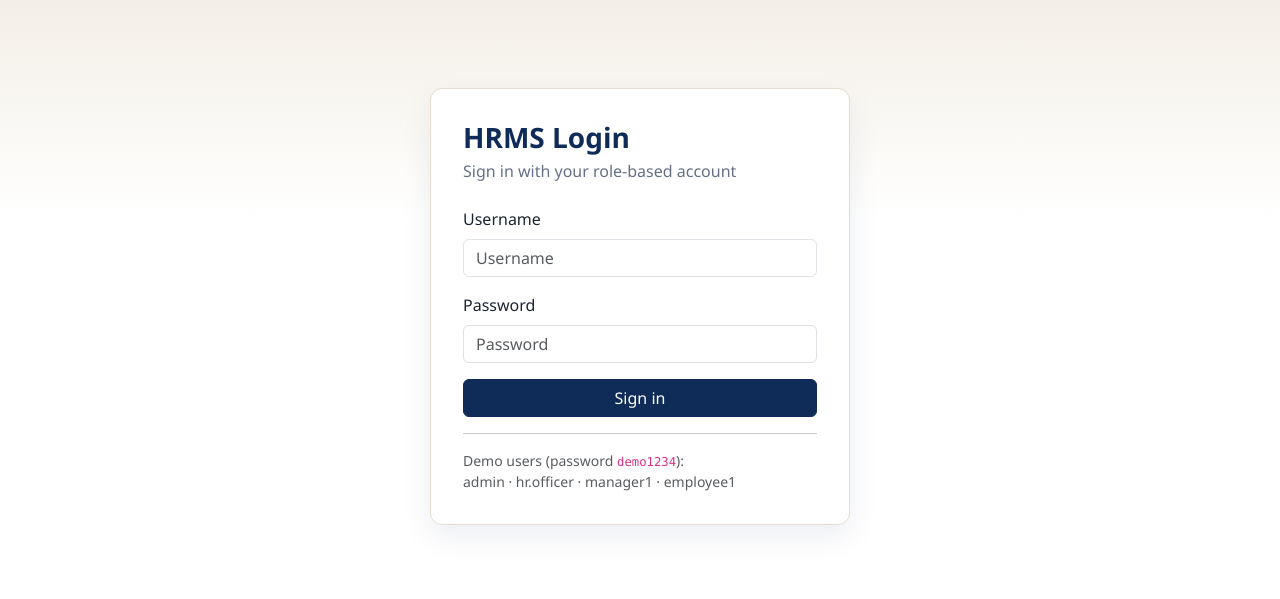
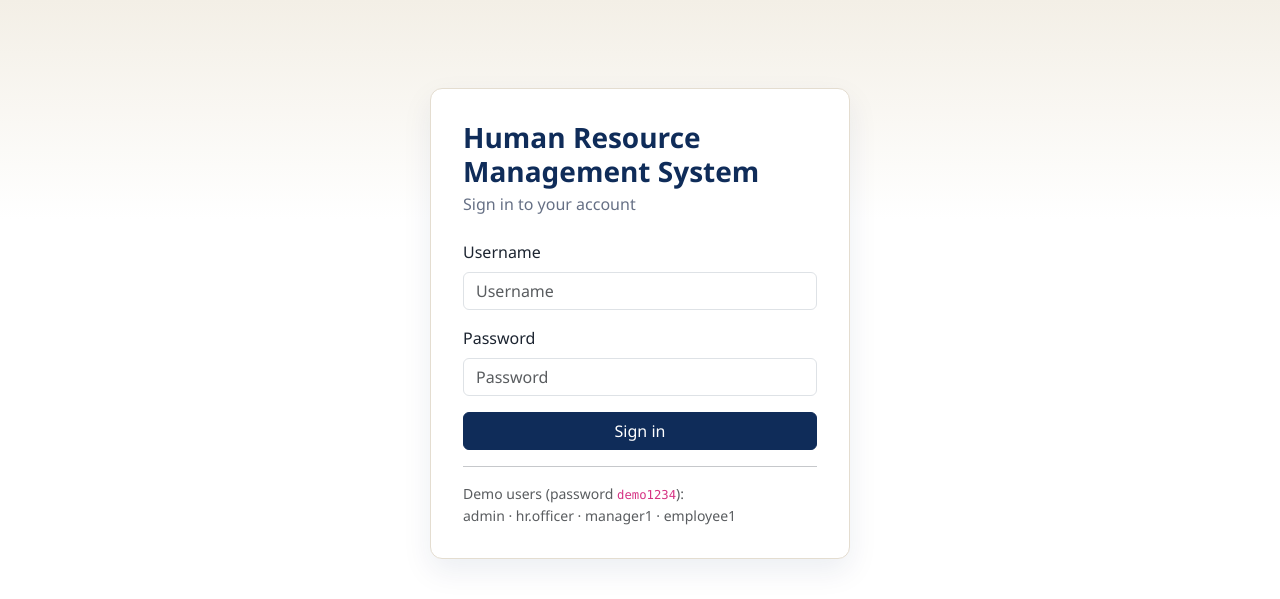
Before and after one commit to msyankombwe/human-resource-management-system, a Django app: page /login/ in a window 1280 px wide. Shown: the top 599 px of the page. Run offline with Django 5.2, Linux system fonts and the light colour scheme.

Commit message:
Expand HRMS login heading
Co-authored-by: Copilot <223556219+Copilot@users.noreply.github.com>

```diff
--- a/templates/accounts/login.html
+++ b/templates/accounts/login.html
@@ -2,8 +2,8 @@
 {% block title %}Login{% endblock %}
 {% block content %}
 <div class="login-wrap">
-  <h1 class="h3 page-title mb-1">HRMS Login</h1>
-  <p class="page-sub">Sign in with your role-based account</p>
+  <h1 class="h3 page-title mb-1">Human Resource Management System</h1>
+  <p class="page-sub">Sign in to your account</p>
   <form method="post">
     {% csrf_token %}
     {% if form.non_field_errors %}
```
